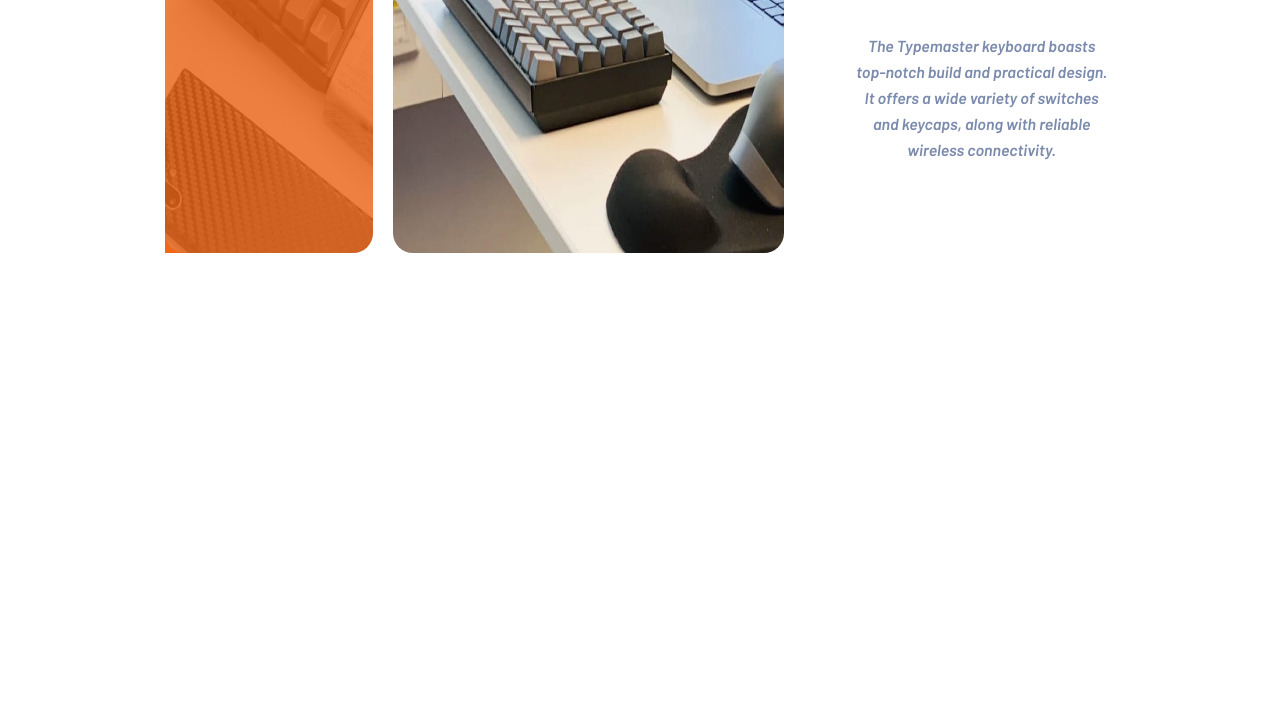
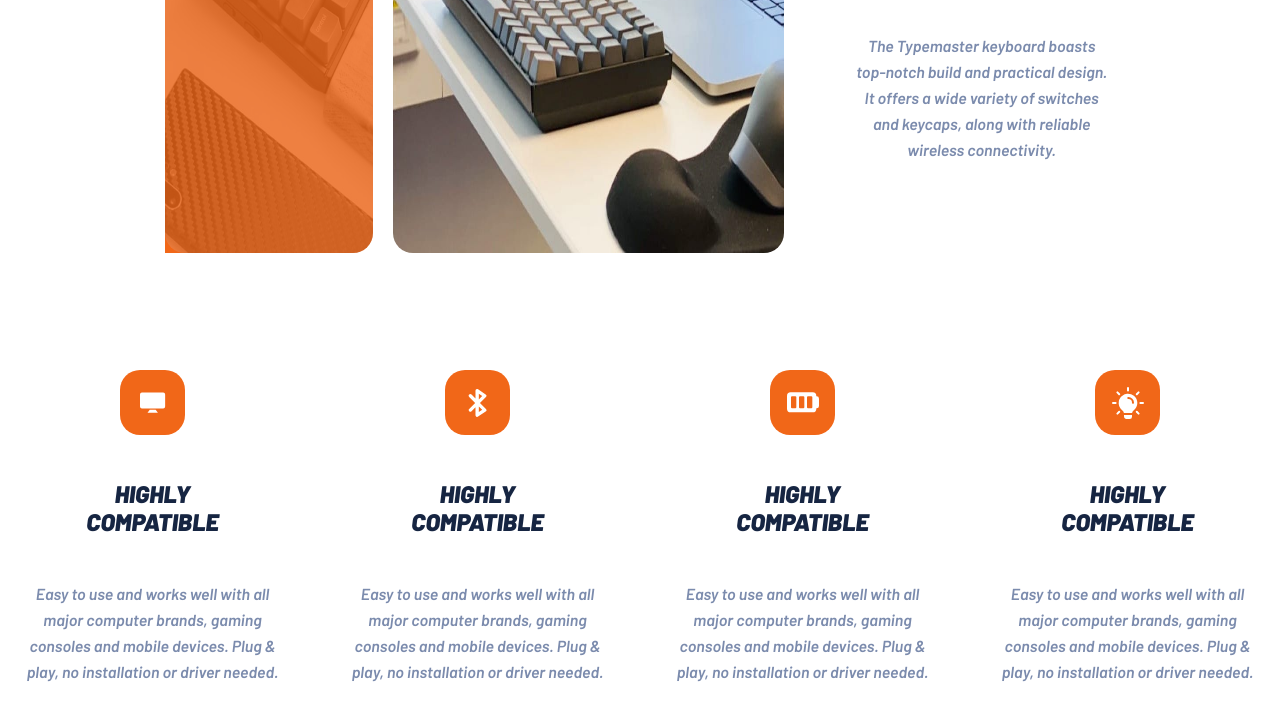
Before and after one commit to LukaTypeScripter/typemaster-pre-launch-landing-page, a plain HTML site: page index.html in a window 1280 px wide. Shown: the part 791-1511 px from the top of the page. Before the commit the page ends 1092 px from the top, so only its background shows below. Drawn offline with Linux system fonts and the light colour scheme.

Commit message:
added cards

```diff
--- a/index.html
+++ b/index.html
@@ -76,7 +76,56 @@
                 </div>
             </div>
             <!--secondary section-->
+            <div class="secondary">
+                <div class="cards">
+                    <div class="card">
+                            <div class="card__image__holder">
+                                <svg width="26" height="21" xmlns="http://www.w3.org/2000/svg"><path d="M15.673 17.755l2.253 2.939H7.51l2.253-2.939h5.91zM23.183.45a1.96 1.96 0 011.96 1.96v12.08a1.96 1.96 0 01-1.96 1.96H1.96A1.96 1.96 0 010 14.489V2.41A1.96 1.96 0 011.96.448z" fill="#FFF" fill-rule="nonzero"/></svg>
+                            </div>
+                            <h3 class="card__title">Highly compatible</h3>
+                            <p class="card__description">
+                                Easy to use and works well with all major computer brands,
+                                gaming consoles and mobile devices. Plug & play, no installation
+                                or driver needed.
+                              </p>
+                    </div>
+                    <div class="card">
+                        <div class="card__image__holder">
+                            <svg width="19" height="28" xmlns="http://www.w3.org/2000/svg"><path d="M11.947 13.93l5.974-5.999a1.653 1.653 0 00-.25-2.537L10.076.282a1.663 1.663 0 00-2.592 1.37v7.942L3.533 5.6a1.641 1.641 0 00-2.326-.01 1.652 1.652 0 00-.01 2.336l5.953 6.002-5.953 6.002a1.653 1.653 0 00.01 2.338 1.64 1.64 0 002.326-.01l3.95-3.994v7.941c0 .61.348 1.172.887 1.459a1.659 1.659 0 001.705-.09l7.596-5.11a1.655 1.655 0 00.25-2.538l-5.974-5.996zm-1.111-9.173l3.358 2.26-3.358 3.372V4.757zm0 18.348v-5.632l3.358 3.372-3.358 2.26z" fill="#FFF" fill-rule="nonzero"/></svg>
+                        </div>
+                        <h3 class="card__title">Highly compatible</h3>
+                        <p class="card__description">
+                            Easy to use and works well with all major computer brands,
+                            gaming consoles and mobile devices. Plug & play, no installation
+                            or driver needed.
+                          </p>
+                </div>
+                <div class="card">
+                    <div class="card__image__holder">
+                        <svg width="32" height="21" xmlns="http://www.w3.org/2000/svg"><path d="M29.655 4.333h-.322V4A3.67 3.67 0 0025.667.333h-22A3.67 3.67 0 000 4v12.667a3.67 3.67 0 003.667 3.666h22a3.67 3.67 0 003.666-3.666v-.334h.322A2.336 2.336 0 0031.988 14V6.667a2.336 2.336 0 00-2.333-2.334zm-20.322 11a1 1 0 01-1 1H5a1 1 0 01-1-1v-10a1 1 0 011-1h3.333a1 1 0 011 1v10zm8 0a1 1 0 01-1 1H13a1 1 0 01-1-1v-10a1 1 0 011-1h3.333a1 1 0 011 1v10zm8 0a1 1 0 01-1 1H21a1 1 0 01-1-1v-10a1 1 0 011-1h3.333a1 1 0 011 1v10z" fill="#FFF" fill-rule="nonzero"/></svg>
+                    </div>
+                    <h3 class="card__title">Highly compatible</h3>
+                    <p class="card__description">
+                        Easy to use and works well with all major computer brands,
+                        gaming consoles and mobile devices. Plug & play, no installation
+                        or driver needed.
+                      </p>
+            </div>
+            <div class="card">
+                <div class="card__image__holder">
+                    <svg width="32" height="32" xmlns="http://www.w3.org/2000/svg"><path d="M20 28v1.667A2.345 2.345 0 0117.667 32h-3.334C13.213 32 12 31.147 12 29.28V28h8zm5.47-3.947l1.845 1.846a1 1 0 11-1.415 1.414l-1.845-1.845a1 1 0 111.414-1.415zm-17.523 0a1 1 0 010 1.415L6.1 27.313a.997.997 0 01-1.414 0 1 1 0 010-1.414l1.845-1.846a1 1 0 011.415 0zM14 6.88c2.813-.6 5.693.093 7.88 1.867A9.297 9.297 0 0125.333 16c0 2.88-1.306 5.547-3.56 7.333-.92.72-1.52 1.654-1.706 2.667v.013C20.04 26 20.027 26 20 26h-8l-.047.002-.046.011V26c-.187-1.053-.734-1.96-1.52-2.547-2.907-2.2-4.267-5.8-3.52-9.426.733-3.534 3.6-6.414 7.133-7.147zM31 15a1 1 0 010 2h-2.61a1 1 0 010-2H31zM3.61 15a1 1 0 010 2H1a1 1 0 010-2h2.61zm12.723-5c-.546 0-1 .453-1 1 0 .547.454 1 1 1A3.665 3.665 0 0120 15.667c0 .546.453 1 1 1 .547 0 1-.454 1-1A5.679 5.679 0 0016.333 10zm10.982-5.315a1 1 0 010 1.415l-1.846 1.845a1.003 1.003 0 01-1.414 0 1 1 0 010-1.414L25.9 4.685a1 1 0 011.415 0zm-21.214 0l1.846 1.846a1 1 0 11-1.415 1.414L4.687 6.1A1 1 0 116.1 4.685zM16 0a1 1 0 011 1v2.61a1 1 0 01-2 0V1a1 1 0 011-1z" fill="#FFF" fill-rule="nonzero"/></svg>
+                </div>
+                <h3 class="card__title">Highly compatible</h3>
+                <p class="card__description">
+                    Easy to use and works well with all major computer brands,
+                    gaming consoles and mobile devices. Plug & play, no installation
+                    or driver needed.
+                  </p>
+        </div>
 
+                </div>
+
+            </div>
         </main>
     </div>
 </body>
```
